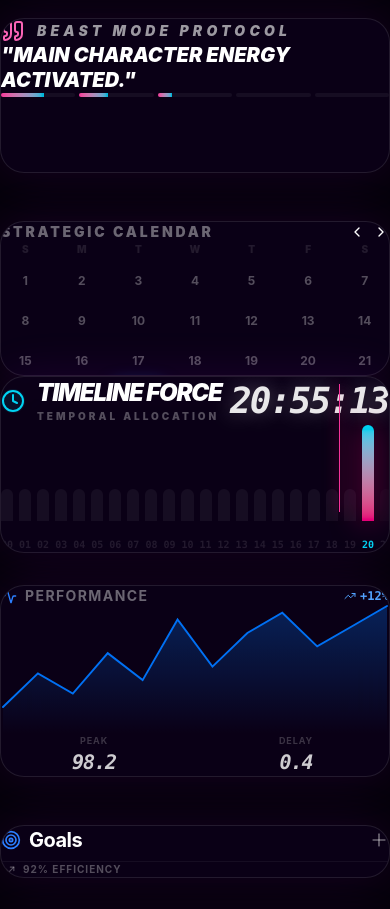
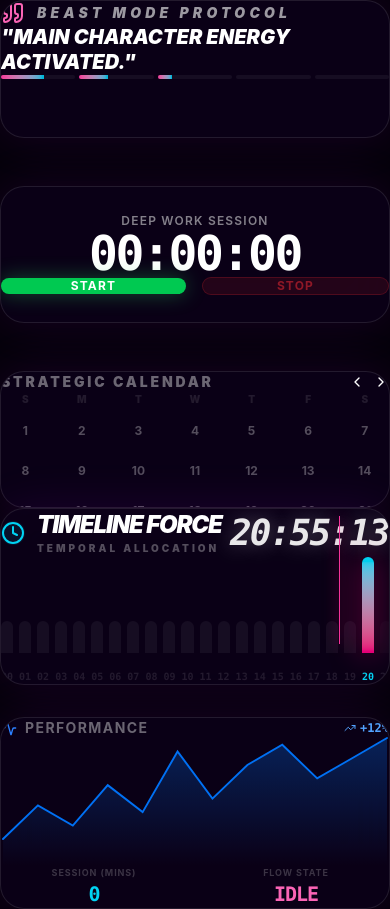
Before and after one commit to AlgoPhoenix369/fufuka, a React (Vite) app: page / in a window 390 px wide. Shown: the part 1221-2130 px from the top of the page. Built offline with nearby package versions, Linux system fonts and the light colour scheme.

Commit message:
Added hypnotic styling to deep focus mode and added timer activity to Intelligence Stream logs

```diff
--- a/src/App.jsx
+++ b/src/App.jsx
@@ -21,6 +21,38 @@ function App() {
   const [dateKey, setDateKey] = useState(() => {
     return new Intl.DateTimeFormat('en-CA', { timeZone: 'Africa/Nairobi', year: 'numeric', month: '2-digit', day: '2-digit' }).format(new Date());
   });
+
+  const [isTimerRunning, setIsTimerRunning] = useState(false);
+  const [sessionTime, setSessionTime] = useState(() => {
+    return parseInt(localStorage.getItem('neuro_session_time') || "0");
+  });
+
+  useEffect(() => {
+    let interval = null;
+    if (isTimerRunning) {
+      setLastAction(`DEEP WORK SESSION INITIATED: ${new Intl.DateTimeFormat('en-US', { timeZone: 'Africa/Nairobi', hour: '2-digit', minute: '2-digit', second: '2-digit' }).format(new Date())}`);
+      interval = setInterval(() => {
+        setSessionTime(prev => {
+          const newTime = prev + 1;
+          localStorage.setItem('neuro_session_time', newTime.toString());
+          return newTime;
+        });
+      }, 1000);
+    } else {
+      if (sessionTime > 0) {
+         setLastAction(`DEEP WORK SESSION TERMINATED. TOTAL TIME: ${formatTime(sessionTime)}`);
+      }
+      clearInterval(interval);
+    }
+    return () => clearInterval(interval);
+  }, [isTimerRunning]);
+
+  const formatTime = (totalSeconds) => {
+    const h = Math.floor(totalSeconds / 3600);
+    const m = Math.floor((totalSeconds % 3600) / 60);
+    const s = totalSeconds % 60;
+    return `${h.toString().padStart(2, '0')}:${m.toString().padStart(2, '0')}:${s.toString().padStart(2, '0')}`;
+  };
 
   const [milestones, setMilestones] = useState(() => {
     const saved = localStorage.getItem('neuro_milestones');
@@ -191,16 +223,38 @@ function App() {
                   />
                </div>
                <div className="flex flex-col gap-12 h-full xl:h-[850px]">
-                  <ExecutiveSecretary tasks={currentTasks} remainingHours={remainingHours} />
-                  <BeastQuote />
-                  <Calendar dateKey={dateKey} setDateKey={setDateKey} />
+                   <ExecutiveSecretary tasks={currentTasks} remainingHours={remainingHours} />
+                   <BeastQuote />
+                   <div className="glass p-6 flex-1 flex flex-col items-center justify-center">
+                      <div className="text-xs font-semibold uppercase tracking-widest text-white/50 mb-4">Deep Work Session</div>
+                      <div className="text-5xl font-mono font-bold tracking-tighter text-white mb-6">
+                        {formatTime(sessionTime)}
+                      </div>
+                      <div className="flex items-center gap-4 w-full">
+                         <button
+                           onClick={() => setIsTimerRunning(true)}
+                           className={`flex-1 py-4 rounded-xl font-bold uppercase tracking-widest text-xs transition-all ${isTimerRunning ? 'bg-green-500/10 text-green-500/50 border border-green-500/20' : 'bg-green-500 text-white shadow-[0_0_20px_rgba(34,197,94,0.4)] hover:bg-green-400 hover:scale-105'}`}
+                           disabled={isTimerRunning}
+                         >
+                           Start
+                         </button>
+                         <button
+                           onClick={() => setIsTimerRunning(false)}
+                           className={`flex-1 py-4 rounded-xl font-bold uppercase tracking-widest text-xs transition-all ${!isTimerRunning ? 'bg-red-500/10 text-red-500/50 border border-red-500/20' : 'bg-red-500 text-white shadow-[0_0_20px_rgba(239,68,68,0.4)] hover:bg-red-400 hover:scale-105'}`}
+                           disabled={!isTimerRunning}
+                         >
+                           Stop
+                         </button>
+                      </div>
+                   </div>
+                   <Calendar dateKey={dateKey} setDateKey={setDateKey} />
                </div>
             </div>
             <SchedulePulse tasks={currentTasks} />
           </div>
 
           <div className="col-span-12 xl:col-span-4 flex flex-col gap-12 h-full xl:h-[850px]">
-             <NeuralPerformance />
+             <NeuralPerformance sessionTime={sessionTime} />
              <MilestoneTracker milestones={milestones} onAdd={() => setMilestones([...milestones, {id: Date.now(), title: prompt("Goal:"), progress: 0, status: 'in-progress'}])} />
              <div className="glass p-10 border-violet-500/20 flex-1 flex flex-col">
                 <h3 className="text-sm font-semibold uppercase tracking-widest text-white/50 mb-6">Intelligence Stream</h3>
@@ -257,16 +311,32 @@ function App() {
 
       <AnimatePresence>
         {isFocusMode && (
-          <div className="fixed inset-0 z-[300] flex items-center justify-center p-6">
-            <motion.div initial={{ opacity: 0 }} animate={{ opacity: 1 }} exit={{ opacity: 0 }} className="absolute inset-0 bg-[#05010a] backdrop-blur-3xl" />
-            <motion.div initial={{ scale: 0.9, opacity: 0, y: 50 }} animate={{ scale: 1, opacity: 1, y: 0 }} exit={{ scale: 0.9, opacity: 0, y: 50 }} className="relative z-10 w-full max-w-5xl flex flex-col items-center text-center">
+          <div className="fixed inset-0 z-[300] flex items-center justify-center p-6 hypnotic-bg overflow-hidden">
+            <motion.div initial={{ opacity: 0 }} animate={{ opacity: 1 }} exit={{ opacity: 0 }} className="absolute inset-0 bg-black/50 backdrop-blur-sm" />
+
+            {/* Hypnotic Flashing Quotes Background */}
+            <div className="absolute inset-0 pointer-events-none flex flex-col items-center justify-around opacity-20 overflow-hidden">
+               {["FOCUS", "EXECUTE", "NO EXCUSES", "CONQUER", "OVERCOME", "1000%"].map((word, i) => (
+                  <motion.div
+                    key={i}
+                    initial={{ opacity: 0, scale: 0.8 }}
+                    animate={{ opacity: [0, 1, 0], scale: [0.8, 1.2, 0.8] }}
+                    transition={{ duration: 2, repeat: Infinity, delay: i * 0.3 }}
+                    className="text-[10vw] font-black font-beast text-transparent bg-clip-text bg-gradient-to-r from-pink-500 to-cyan-500 tracking-tighter whitespace-nowrap"
+                  >
+                    {word}
+                  </motion.div>
+               ))}
+            </div>
+
+            <motion.div initial={{ scale: 0.9, opacity: 0, y: 50 }} animate={{ scale: 1, opacity: 1, y: 0 }} exit={{ scale: 0.9, opacity: 0, y: 50 }} className="relative z-10 w-full max-w-5xl flex flex-col items-center text-center p-12 glass border-pink-500/50 shadow-[0_0_100px_rgba(255,0,122,0.3)]">
               <div className="mb-12">
-                 <span className="px-6 py-2 rounded-full border border-pink-500/30 text-pink-400 text-[10px] font-bold uppercase tracking-[0.3em] bg-pink-500/10 shadow-[0_0_20px_rgba(255,0,122,0.2)]">Absolute Focus Protocol</span>
+                 <span className="px-6 py-2 rounded-full border border-pink-500/30 text-pink-400 text-[10px] font-bold uppercase tracking-[0.3em] bg-pink-500/10 shadow-[0_0_20px_rgba(255,0,122,0.2)] hypnotic-text">Absolute Focus Protocol</span>
               </div>
 
               {currentDirective ? (
-                <div className="flex flex-col items-center justify-center w-full">
-                  <h1 className="text-4xl md:text-6xl lg:text-7xl font-bold uppercase tracking-tight text-white mb-12 leading-tight max-w-4xl mx-auto break-words">
+                <div className="flex flex-col items-center justify-center w-full relative z-20">
+                  <h1 className="text-4xl md:text-6xl lg:text-7xl font-bold uppercase tracking-tight text-white mb-12 leading-tight max-w-4xl mx-auto break-words drop-shadow-2xl">
                     {currentDirective.title}
                   </h1>
                   <div className="flex flex-col sm:flex-row items-center justify-center gap-6 mt-8 w-full">
--- a/src/components/NeuralPerformance.jsx
+++ b/src/components/NeuralPerformance.jsx
@@ -2,7 +2,7 @@ import React from 'react';
 import { motion } from 'framer-motion';
 import { TrendingUp, Activity } from 'lucide-react';
 
-const Performance = () => {
+const Performance = ({ sessionTime }) => {
   const points = [20, 45, 30, 60, 40, 85, 50, 75, 90, 65, 80, 95];
   const max = Math.max(...points);
   const width = 300;
@@ -59,12 +59,12 @@ const Performance = () => {
 
       <div className="mt-6 grid grid-cols-2 gap-4 text-center">
         <div>
-          <div className="text-[9px] text-white/20 uppercase tracking-widest font-bold">Peak</div>
-          <div className="text-xl font-black font-mono text-white/80 tracking-tighter italic">98.2</div>
+          <div className="text-[9px] text-white/20 uppercase tracking-widest font-bold">Session (Mins)</div>
+          <div className="text-xl font-bold font-mono text-cyan-400 tracking-tighter">{Math.floor((sessionTime || 0) / 60)}</div>
         </div>
         <div>
-          <div className="text-[9px] text-white/20 uppercase tracking-widest font-bold">Delay</div>
-          <div className="text-xl font-black font-mono text-white/80 tracking-tighter italic">0.4</div>
+          <div className="text-[9px] text-white/20 uppercase tracking-widest font-bold">Flow State</div>
+          <div className="text-xl font-bold font-mono text-pink-400 tracking-tighter uppercase">{sessionTime > 0 ? "Active" : "Idle"}</div>
         </div>
       </div>
     </div>
--- a/src/index.css
+++ b/src/index.css
@@ -11,6 +11,28 @@
   --text-secondary: #a0a0ff;
   --glass-border: rgba(255, 255, 255, 0.1);
   --glass-shadow: 0 0 50px rgba(188, 19, 254, 0.1);
+}
+
+@keyframes hypno-shift {
+  0% { background-color: #000000; }
+  25% { background-color: #0a0118; }
+  50% { background-color: #001018; }
+  75% { background-color: #100010; }
+  100% { background-color: #000000; }
+}
+
+@keyframes hypno-pulse {
+  0% { text-shadow: 0 0 10px rgba(0,255,255,0.2); color: rgba(255,255,255,0.3); }
+  50% { text-shadow: 0 0 40px rgba(255,0,122,0.8); color: rgba(255,255,255,0.9); }
+  100% { text-shadow: 0 0 10px rgba(0,255,255,0.2); color: rgba(255,255,255,0.3); }
+}
+
+.hypnotic-bg {
+  animation: hypno-shift 12s infinite alternate ease-in-out;
+}
+
+.hypnotic-text {
+  animation: hypno-pulse 4s infinite alternate ease-in-out;
 }
 
 * {
```
